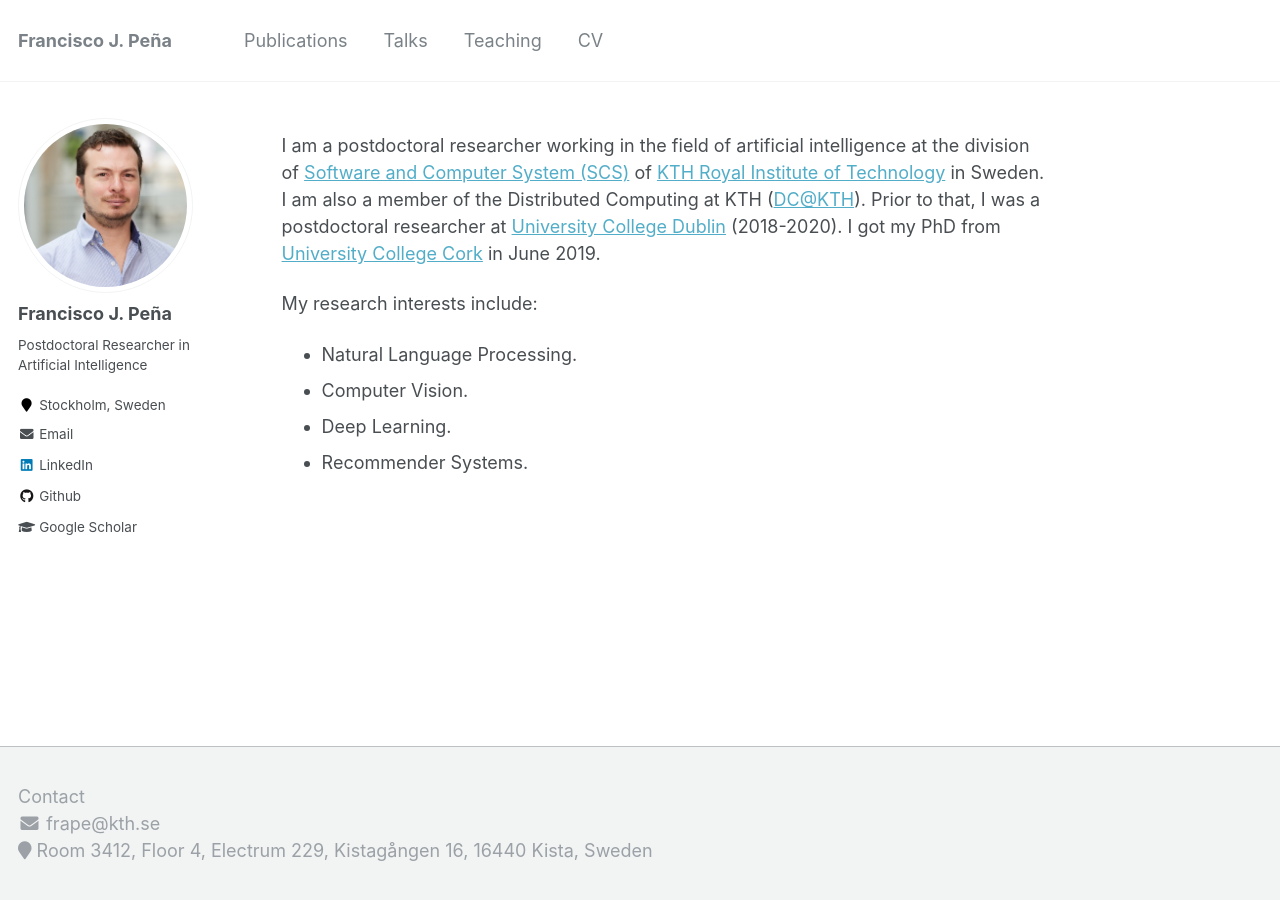
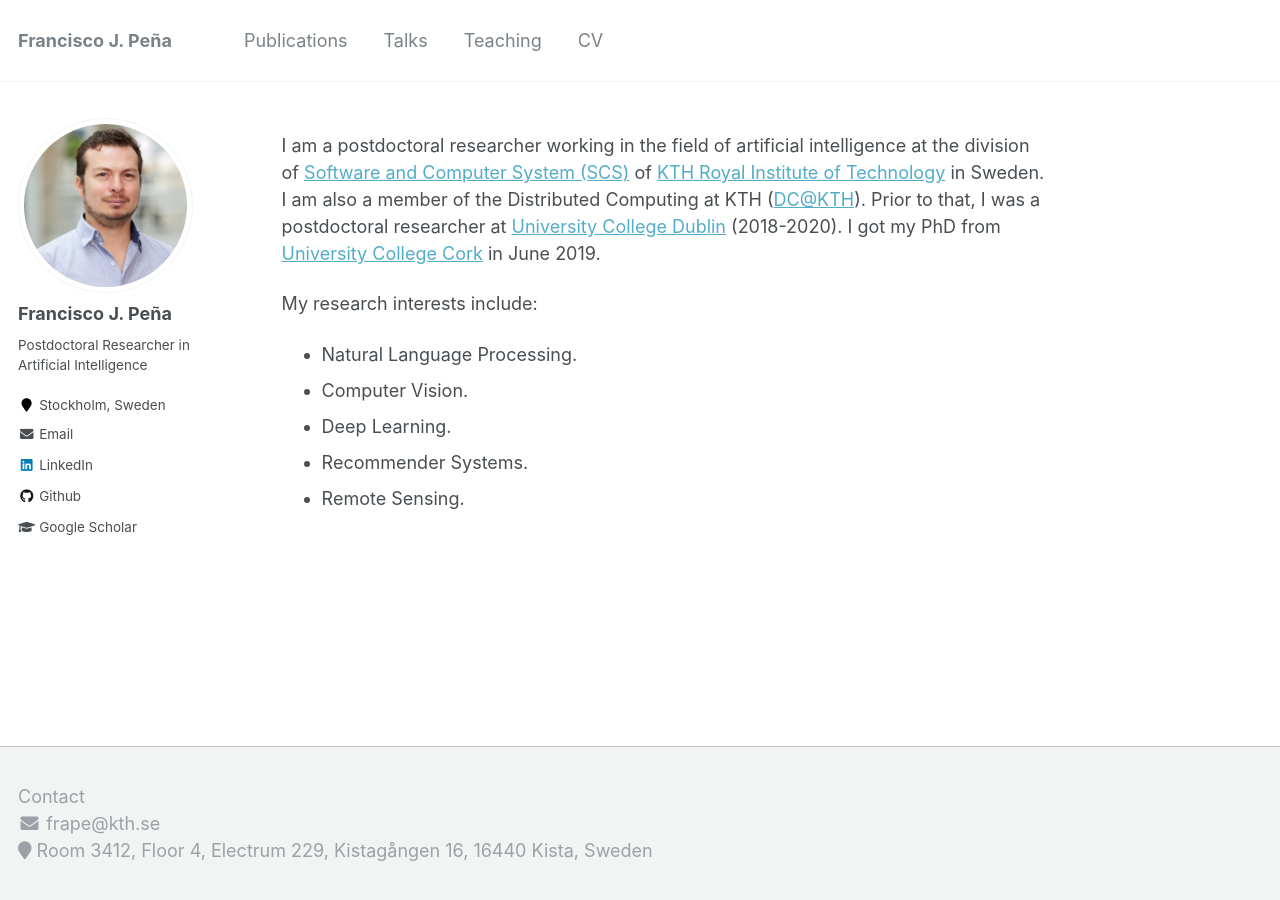
Before and after one commit to melqkiades/melqkiades.github.io, a Jekyll site: the page built from _pages/about.md, in a window 1280 px wide. Built offline with Jekyll 4.4.1, drawn with Linux system fonts in a browser that asks for light colours.

Commit message:
Updated profile page

```diff
--- a/_pages/about.md
+++ b/_pages/about.md
@@ -16,3 +16,4 @@ My research interests include:
 * Computer Vision.
 * Deep Learning.
 * Recommender Systems.
+* Remote Sensing.
```
